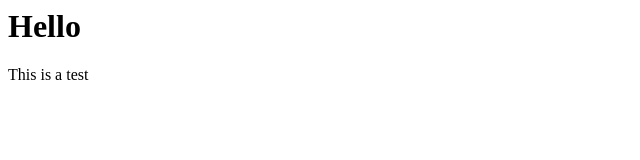
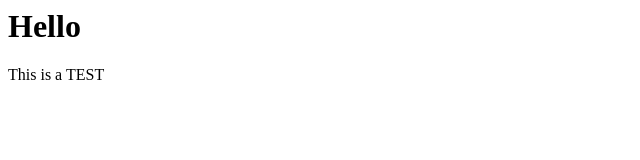
Before and after one commit to kgrauer/first_site, a plain HTML site: page index.html in a window 1280 px wide. Shown: the full height of the page, 0-640 px from the left. Drawn offline with Linux system fonts and the light colour scheme.

Commit message:
updates to TEST

```diff
--- a/index.html
+++ b/index.html
@@ -1,2 +1,2 @@
 <h1>Hello</h1>
-<p> This is a test </p>
+<p> This is a TEST </p>
```
Also changed, not shown: 1 other file.
